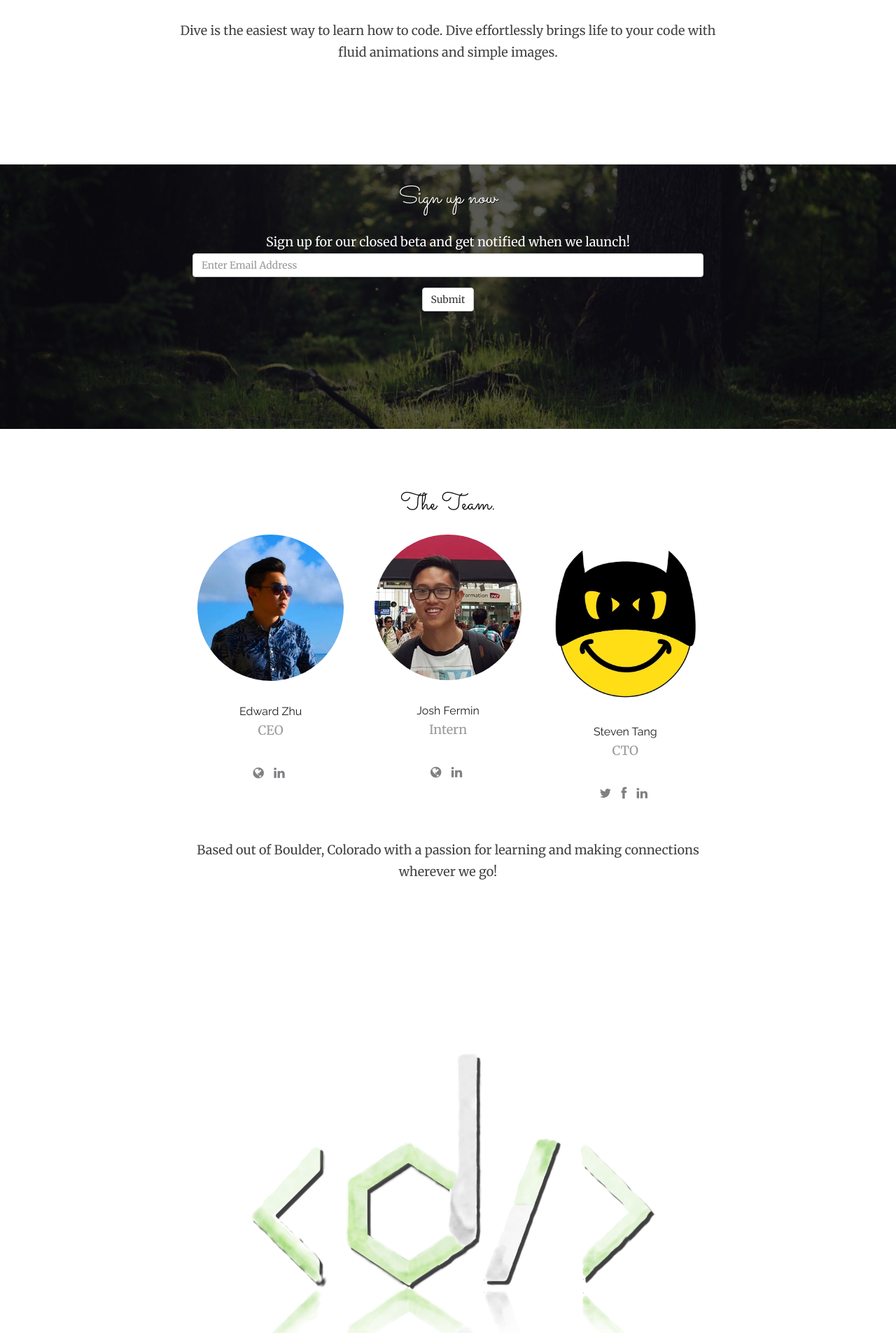
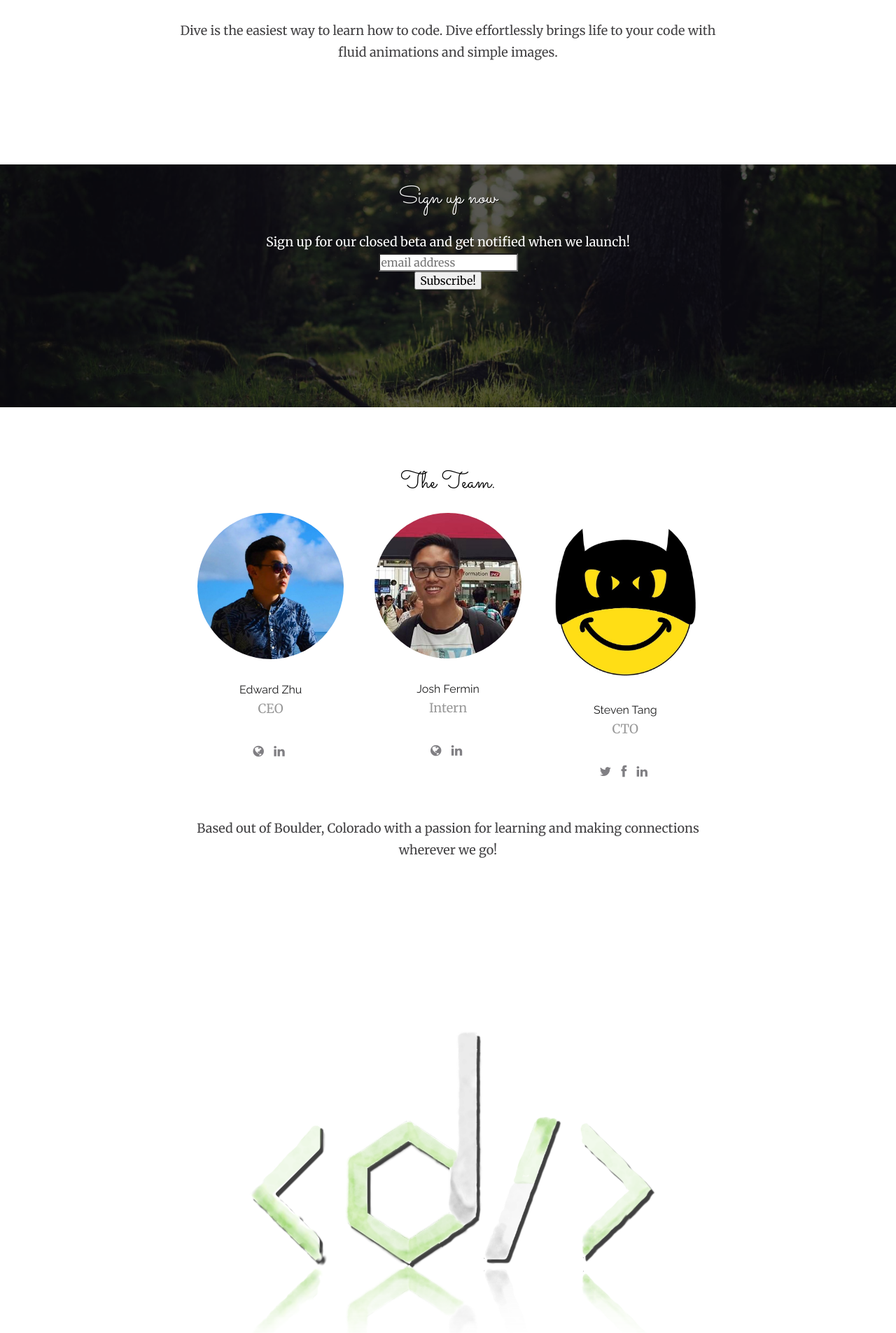
Before and after one commit to divecoding/divecoding.github.io, a Jekyll site: the page built from index.html, in a window 1280 px wide. Shown: the part 1150-3055 px from the top of the page at 70% size. Built offline with Jekyll 4.4.1, drawn with Linux system fonts in a browser that asks for light colours; nearby versions of some CDN libraries; the list of posts is cut into pages by our own code; comment, search, counter and statistics services are not loaded.

Commit message:
added mail chimp, need to change the formating to make it look pretty

```diff
--- a/index.html
+++ b/index.html
@@ -30,17 +30,42 @@
 	<div id="innermast" class="blog-background overlay align-center align-middle animated from-bottom"  style="background-image: url({{ site.url }}/images/{{ site.default_bg }})" itemscope itemtype="http://schema.org/Organization">
 		<div class="inner">
 	        <div class="container">
+
 	        	<article class="post post col-md-8 col-md-offset-2">
 					<h1 class="cursive" itemprop="name">Sign up now</h1>
 					<div class="post-body text-center">
 						Sign up for our closed beta and get notified when we launch!
 					<div>
-					<form role="form-inline">
+
+
+					<!-- Begin MailChimp Signup Form -->
+<link href="//cdn-images.mailchimp.com/embedcode/slim-081711.css" rel="stylesheet" type="text/css">
+<style type="text/css">
+	#mc_embed_signup{clear:left; font:16px Helvetica,Arial,sans-serif; color:black; }
+	/* Add your own MailChimp form style overrides in your site stylesheet or in this style block.
+	   We recommend moving this block and the preceding CSS link to the HEAD of your HTML file. */
+</style>
+<div id="mc_embed_signup">
+<form action="//github.us12.list-manage.com/subscribe/post?u=d20ab03cd19eac8848dffc24c&amp;id=092554293a" method="post" id="mc-embedded-subscribe-form" name="mc-embedded-subscribe-form" class="validate" target="_blank" novalidate>
+    <div id="mc_embed_signup_scroll">
+	<input type="email" color="#000" value="" name="EMAIL" class="email" id="mce-EMAIL" placeholder="email address" required>
+    <!-- real people should not fill this in and expect good things - do not remove this or risk form bot signups-->
+    <div style="position: absolute; left: -5000px;"><input type="text" name="b_d20ab03cd19eac8848dffc24c_092554293a" tabindex="-1" value=""></div>
+    <div class="clear"><input type="submit" value="Subscribe!" name="subscribe" id="mc-embedded-subscribe" class="button"></div>
+    </div>
+</form>
+</div>
+
+<!--End mc_embed_signup-->
+
+
+
+					<!-- <form role="form-inline">
 					  <div class="form-group">
 					    <input type="email" class="form-control" id="email" placeholder="Enter Email Address">
 					  </div>
 					  <button type="submit" class="btn btn-default center-block">Submit</button>
-					</form>
+					</form> -->
 				</article>
 
 	        </div>
```
